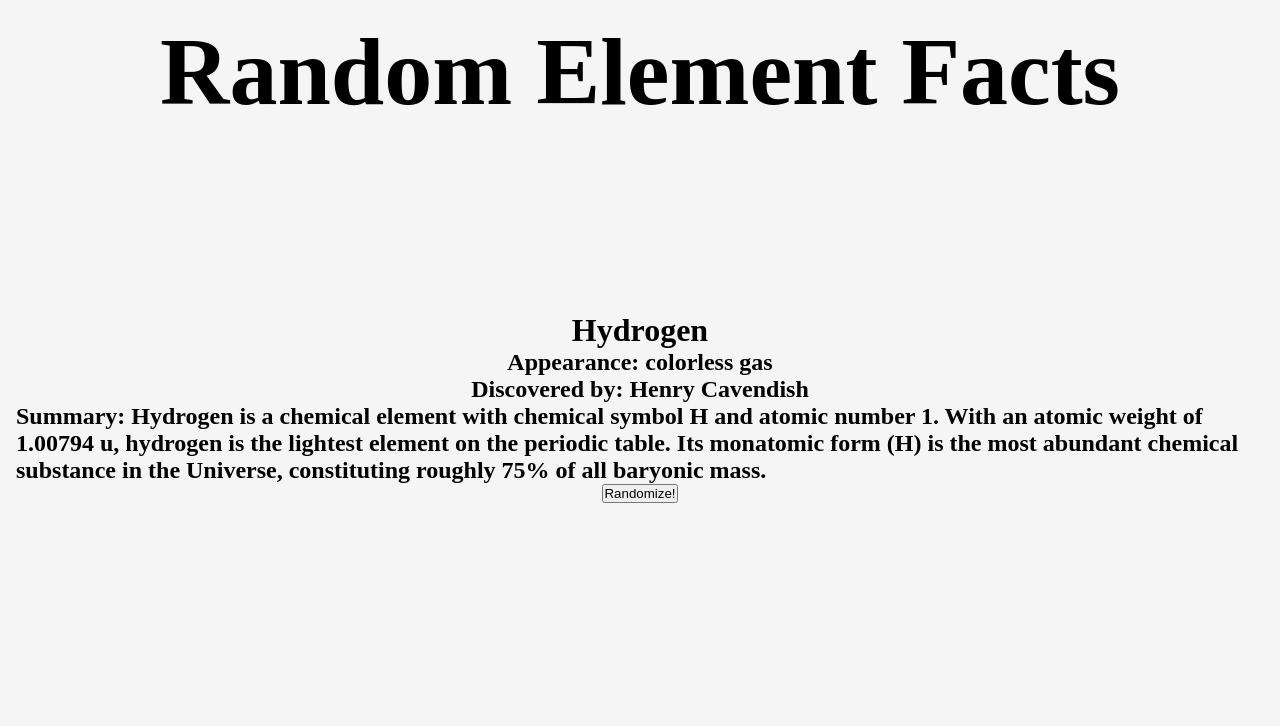
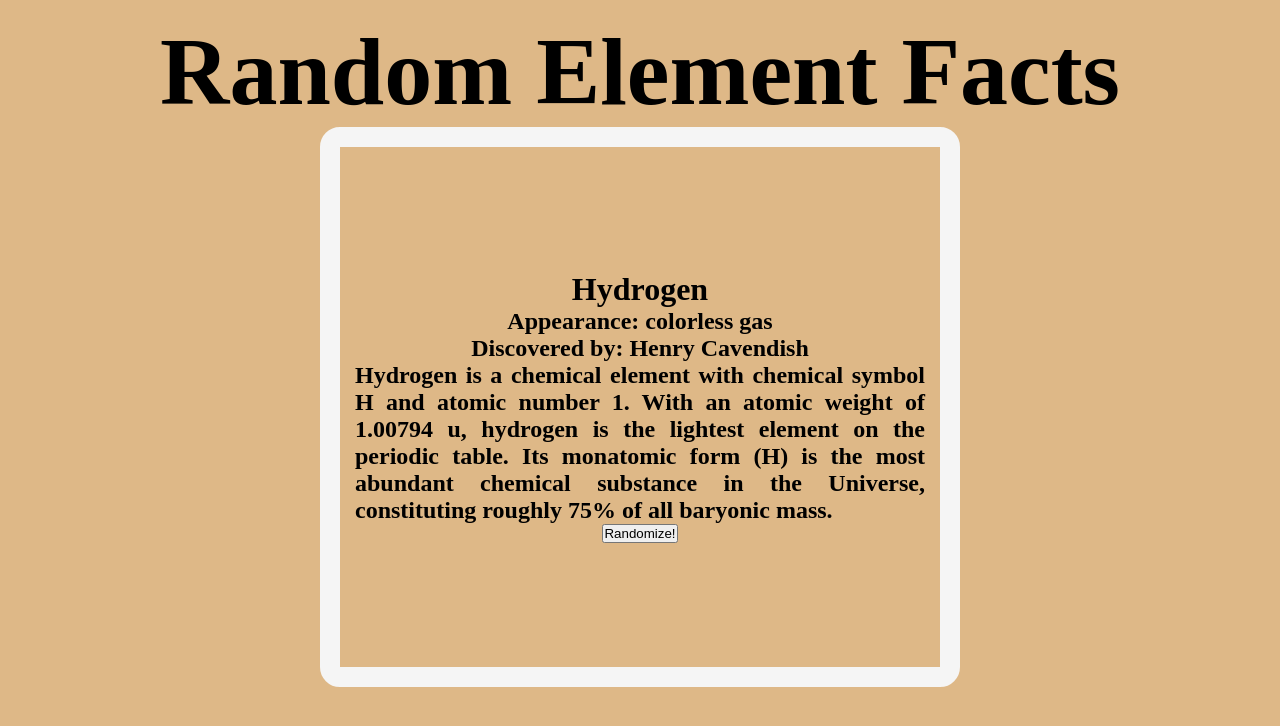
Before and after one commit to robbyrenz/random-element-facts, a React (Create React App) app: page / in a window 1280 px wide. Shown: the top 726 px of the page. Built offline with nearby package versions, Linux system fonts and the light colour scheme.

Commit message:
add styling to background, layout, color

```diff
--- a/src/components/Element.js
+++ b/src/components/Element.js
@@ -6,7 +6,7 @@ function Element(props) {
             <h1>{props.element.name}</h1>
             <h2>Appearance: {props.element.appearance}</h2>
             <h2>Discovered by: {props.element.discovered_by}</h2>
-            <h2>Summary: {props.element.summary}</h2>
+            <h2 style={{textAlign: "justify"}}>{props.element.summary}</h2>
             <button onClick={props.handleClick}>Randomize!</button>
         </div>
     )
--- a/src/components/ElementContainer.js
+++ b/src/components/ElementContainer.js
@@ -24,7 +24,7 @@ class ElementContainer extends React.Component {
 
     render() {
         return (
-            <div className="container">
+            <div>
                 <Element
                     element={this.state.randomElement}
                     handleClick={this.handleClick}
--- a/src/index.css
+++ b/src/index.css
@@ -7,7 +7,7 @@
 body {
 	/* background: black;
 	color: whitesmoke; */
-	background: whitesmoke;
+	background: burlywood;
 	color: black;
 	font-family: 'Times New Roman';
 	padding: 1em;
@@ -25,4 +25,9 @@ body {
 	justify-content: center;
 	align-items: center;
 	height: 70vh;
+	width: 50vw;
+	border: 20px solid whitesmoke;
+	border-radius: 20px;
+	margin: auto;
+	padding: 15px;
 }
```
